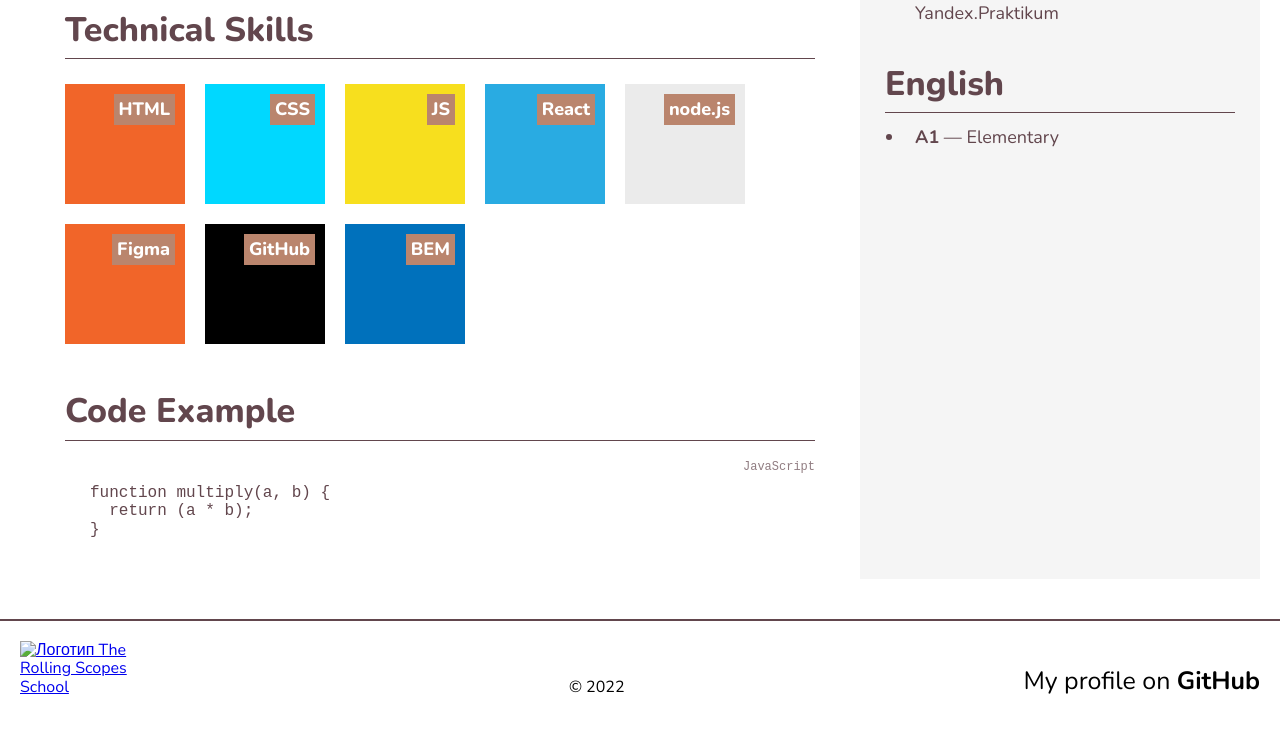
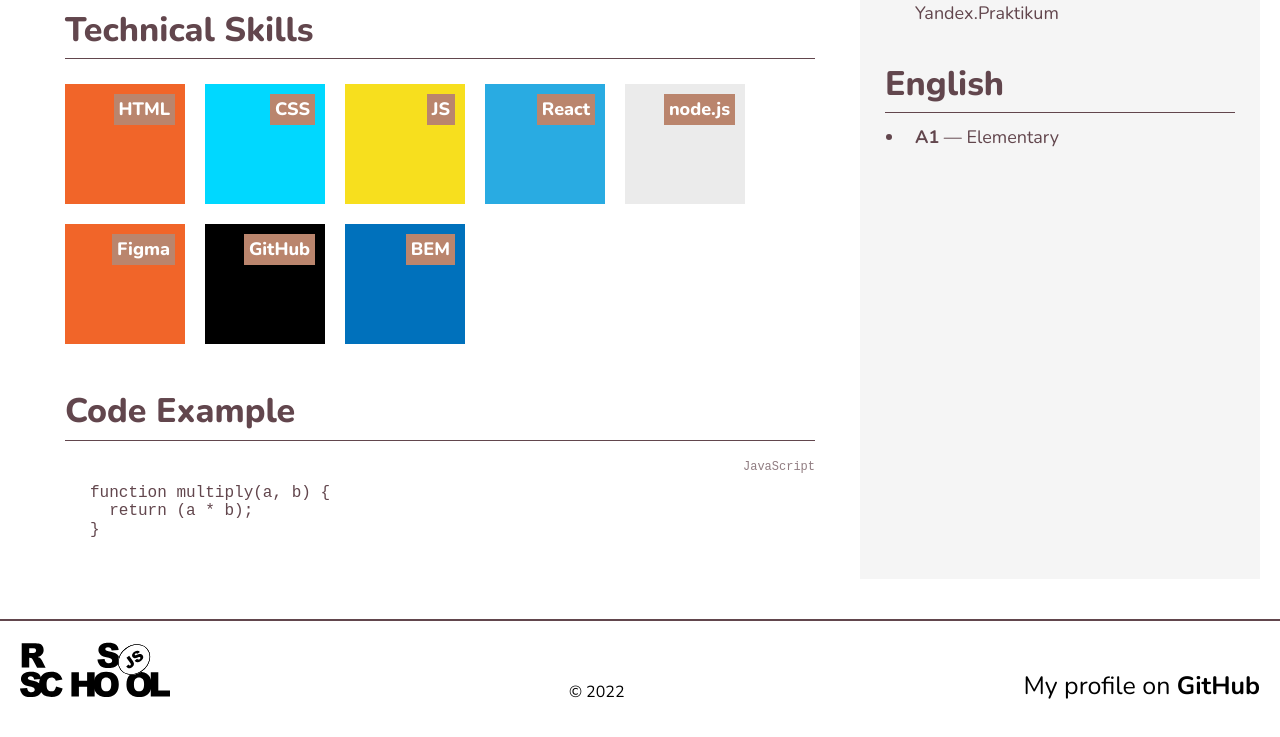
Before and after one commit to akimoveduard/rsschool-cv, a plain HTML site: page index.html in a window 1280 px wide. Shown: the part 1138-1875 px from the top of the page. Drawn offline with nearby package versions, Linux system fonts and the light colour scheme; the site is published under a folder, as on GitHub Pages, so addresses that start at the root find nothing.

Commit message:
fix: исправить путь к лого RSS

```diff
--- a/index.html
+++ b/index.html
@@ -136,7 +136,7 @@
   <footer class="footer">
     <div class="footer__rss">
       <a class="footer__rss-link" href="https://rs.school/js/" title="Бесплатный курс «JavaScript/Front-end»" target="_blank">
-        <img class="footer__rss-logo" src="/images/rs_school_js.svg" alt="Логотип The Rolling Scopes School">
+        <img class="footer__rss-logo" src="./images/rs_school_js.svg" alt="Логотип The Rolling Scopes School">
       </a>
     </div>
     <div class="footer__created">
```
